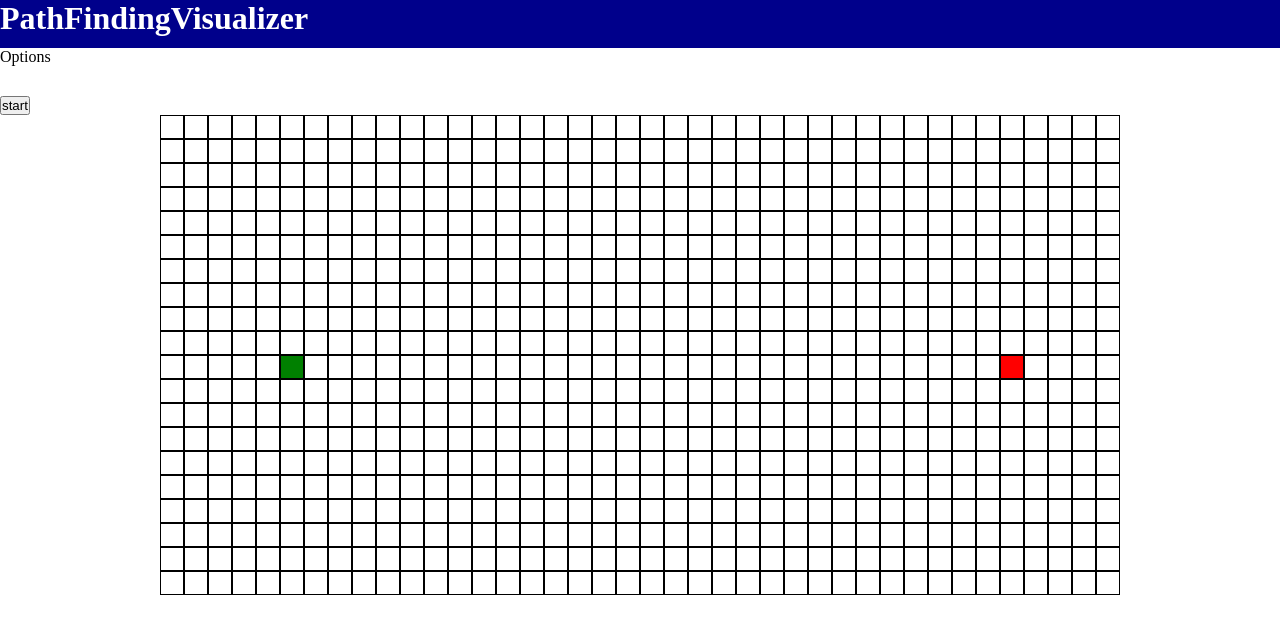
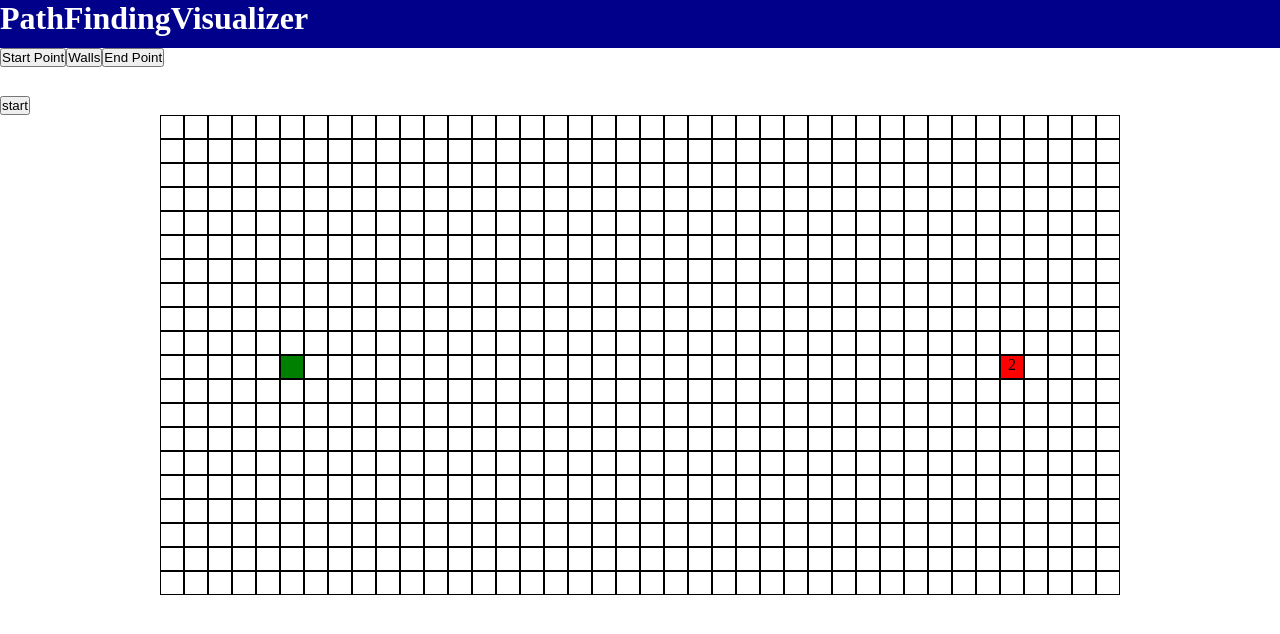
Before and after one commit to Cecimart3/cecilia-martinez-capstone, a React (Create React App) app in the folder client/: page / in a window 1280 px wide. Shown: the top 634 px of the page. Built offline with nearby package versions, Linux system fonts and the light colour scheme.

Commit message:
start node rendering dyanmically

```diff
--- a/client/src/PathFindingVisualizer/PathFindingVisualizer.js
+++ b/client/src/PathFindingVisualizer/PathFindingVisualizer.js
@@ -1,5 +1,4 @@
 import './PathFindingVisualizer.scss'
-import Node from '../components/Node/Node'
 import { Component } from 'react'
 import Grid from '../components/Grid/Grid'
 
--- a/client/src/components/Grid/Grid.js
+++ b/client/src/components/Grid/Grid.js
@@ -11,7 +11,8 @@ const FINISH_NODE_COL = 35;
 class Grid extends Component {
     state = {
         grid: [],
-        mouseIsPressed: false
+        mouseIsPressed: false,
+        startIsMoving: false
     }
 
     componentDidMount() {
@@ -20,18 +21,31 @@ class Grid extends Component {
     }
 
     handleMouseDown = (row, column) => {
-        const newGrid = getNewGridWithWallToggled(this.state.grid, row, column);
-        this.setState({grid: newGrid, mouseIsPressed: true});
+        const node = findRef(this.state.grid, row, column);
+        let newGrid;
+        if (node.className.includes('node__start')) {
+            newGrid = getNewGridWithStartToggled(this.state.grid, row, column);
+            this.setState({grid: newGrid, mouseIsPressed: true, startIsMoving: true });
+        } else {
+            newGrid = getNewGridWithWallToggled(this.state.grid, row, column);
+            this.setState({grid: newGrid, mouseIsPressed: true});
+        }
     }
 
     handleMouseEnter = (row, column) => {
         if (!this.state.mouseIsPressed) return;
+        if (this.state.startIsMoving) return;
         const newGrid = getNewGridWithWallToggled(this.state.grid, row, column);
         this.setState({grid: newGrid});
     }
 
-    handleMouseUp = () => {
-        this.setState({mouseIsPressed: false});
+    handleMouseUp = (row, column) => {
+        let newGrid;
+        console.log(row, column)
+        if (this.state.startIsMoving) {
+            newGrid = getNewGridWithStartToggled(this.state.grid, row, column);
+        }
+        this.setState({mouseIsPressed: false, grid: newGrid || this.state.grid, startIsMoving: false});
     }
 
     animateDijkstra(visitedNodesInOrder, nodesInShortestPathOrder) {
@@ -60,7 +74,8 @@ class Grid extends Component {
 
     visualizeDijkstra() {
         const {grid} = this.state;
-        const startNode = grid[START_NODE_ROW][START_NODE_COL];
+        //const startNode = grid[START_NODE_ROW][START_NODE_COL];
+        const startNode = findStart(grid)
         const finishNode = grid[FINISH_NODE_ROW][FINISH_NODE_COL];
         const visitedNodesInOrder = dijkstra(grid, startNode, finishNode);
         const nodesInShortestPathOrder = getNodesInShortestPathOrder(finishNode);
@@ -105,7 +120,7 @@ const createColumns = (nodes, mouseHandlers) => {
         mouseIsPressed={mouseHandlers.mouseIsPressed}
         onMouseDown={(row, column) => mouseHandlers.handleMouseDown(row, column)}
         onMouseEnter={(row, column) => mouseHandlers.handleMouseEnter(row, column)}
-        onMouseUp={() => mouseHandlers.handleMouseUp()}
+        onMouseUp={(row, column) => mouseHandlers.handleMouseUp(row, column)}
         nodeRef={node.nodeRef} />
     )
 }
@@ -141,4 +156,24 @@ const getNewGridWithWallToggled = (grid, row, column) => {
     };
     newGrid[row][column] = newNode;
     return newGrid;
+};
+
+const getNewGridWithStartToggled = (grid, row, column) => {
+    const newGrid = grid.slice();
+    const node = newGrid[row][column];
+    const newNode = {
+        ...node,
+        isStart: !node.isStart,
     };
+    newGrid[row][column] = newNode;
+    return newGrid;
+};
+
+const findRef = (grid, row, column) => {
+    return grid[row][column].nodeRef.current
+}
+
+const findStart = (grid) => {
+    const rowIdx = grid.findIndex(row => row.some(data => data.isStart))
+    return grid[rowIdx].find(data => data.isStart)
+}
--- a/client/src/components/Node/Node.js
+++ b/client/src/components/Node/Node.js
@@ -9,12 +9,9 @@ class Node extends Component {
             isStart,
             isFinish,
             isBarrier,
-            isVisited,
-            previousNode,
             onMouseDown,
             onMouseEnter,
             onMouseUp,
-            mouseIsPressed,
             nodeRef
         } = this.props
 
@@ -33,8 +30,8 @@ class Node extends Component {
             className={`node ${nodeStatus}`}
             onMouseDown={() => onMouseDown(row, column)}
             onMouseEnter={() => onMouseEnter(row, column)}
-            onMouseUp={() => onMouseUp()}
-            ref={nodeRef}>
+            onMouseUp={() => onMouseUp(row, column)}
+            ref={nodeRef }>
         </div>
     )
     }
--- a/client/src/components/Node/Node.scss
+++ b/client/src/components/Node/Node.scss
@@ -7,10 +7,15 @@
 
     &__start {
         background-color: green;
+        content: '1';
     }
 
     &__finish {
         background-color: red;
+        &::before {
+            content: '2';
+        }
+
     }
 
     &__visited {
--- a/client/src/components/Options/Options.js
+++ b/client/src/components/Options/Options.js
@@ -3,7 +3,15 @@ import './Options.scss'
 const Options = () => {
     return (
         <div className='options'>
-            Options
+            <button>
+                Start Point
+            </button>
+            <button>
+                Walls
+            </button>
+            <button>
+                End Point
+            </button>
         </div>
     )
 }
```
